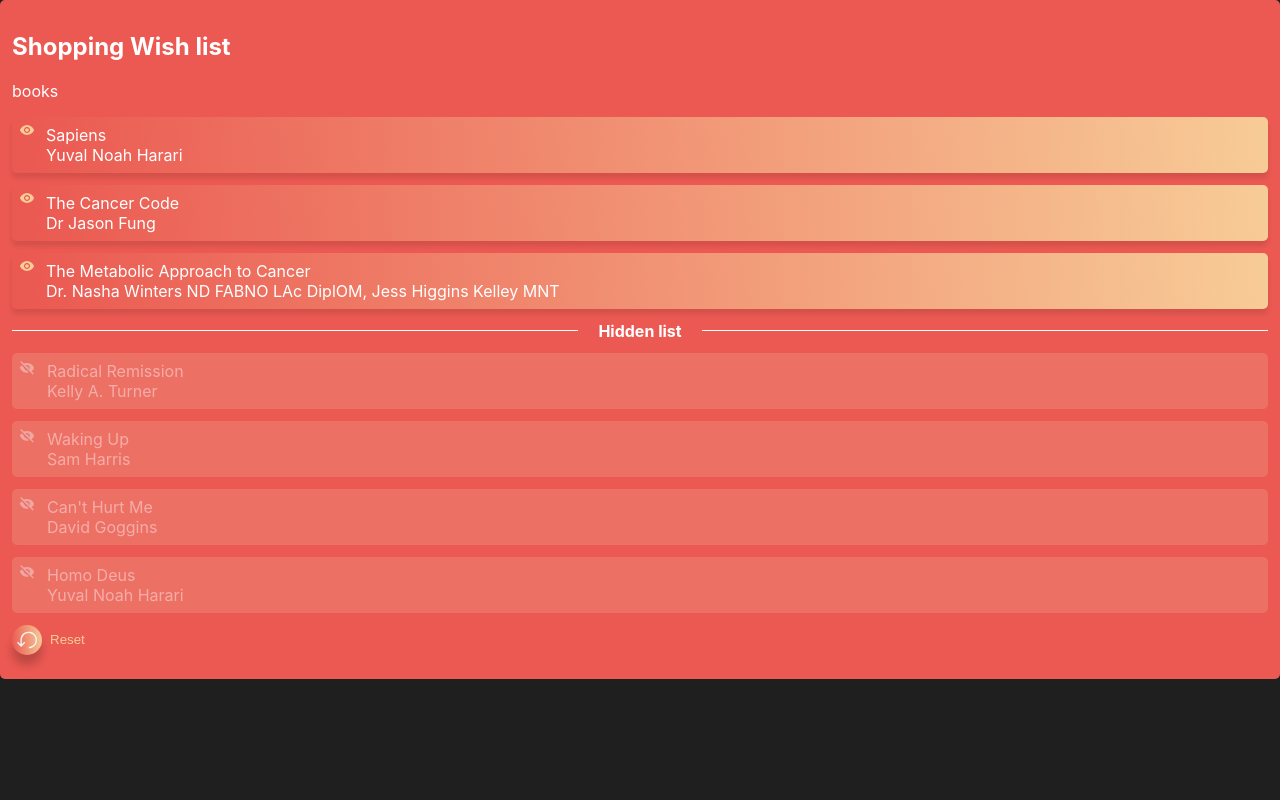
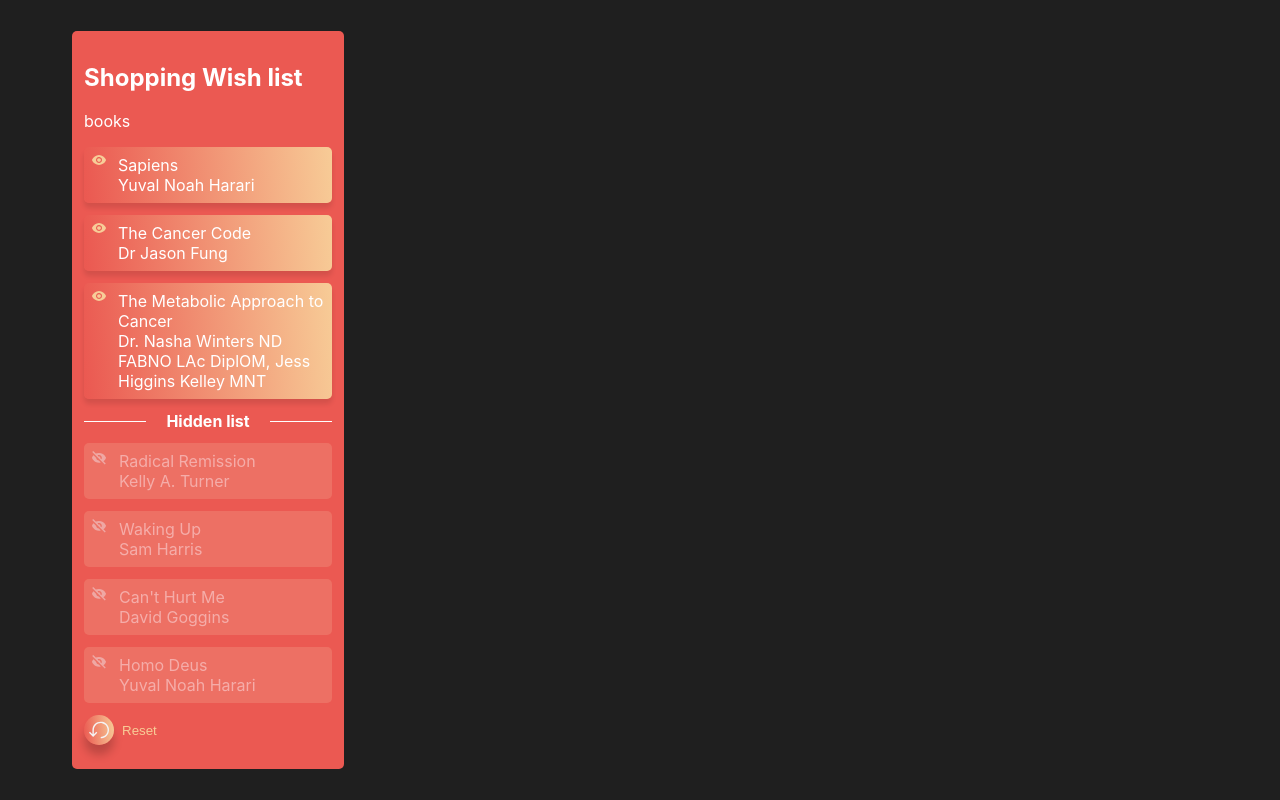
Before and after one commit to doc-E-brown/wishlist-react-typescript-coding-exercise, a React (Create React App) app: page / in a window 1280 px wide. Built offline with nearby package versions, Linux system fonts and the light colour scheme.

Commit message:
feat(wishlist): add grid layout

```diff
--- /dev/null
+++ b/src/App.module.css
@@ -0,0 +1,12 @@
+.app {
+  display: grid;
+  height: 100%;
+  justify-content: center;
+  align-content: center;
+  grid-template-columns: minmax(14rem, 17rem) minmax(17rem, 1fr);
+  column-gap: var(--space-1);
+  padding-left: var(--space-3);
+  padding-right: var(--space-5);
+  max-width: 70rem;
+  margin: auto;
+}
--- a/src/App.tsx
+++ b/src/App.tsx
@@ -1,5 +1,5 @@
 import { BookInfoPanel } from "ui/BookInfoPanel";
-import "./App.css";
+import styles from "./App.module.css";
 import { WishList } from "./ui/WishList";
 import books from "data/books.json";
 import { useState } from "react";
@@ -9,7 +9,7 @@ const App = () => {
   const [bookToDisplay, setBookToDisplay] = useState<Book | null>(null);
 
   return (
-    <main>
+    <main className={styles.app}>
       <WishList books={books} setBookToDisplay={setBookToDisplay} />
       {bookToDisplay && <BookInfoPanel book={bookToDisplay} />}
     </main>
--- a/src/App.css
+++ b/src/index.css
@@ -9,6 +9,8 @@
   --space-2: 0.75rem;
   --space-3: 1rem;
   --space-4: 1.25rem;
+  --space-5: 2rem;
+  --space-6: 3.5rem;
   --box-shadow-1: 0px 5px 5px hsla(0 0% 0% / 0.1);
   --box-shadow-2: 0px 10px 10px hsla(0 0% 0% / 0.2);
   --gradient-primary-1: linear-gradient(
@@ -16,6 +18,12 @@
     var(--primary) 1%,
     var(--primary-lighter) 100%
   );
+}
+
+html,
+body,
+#root {
+  height: 100%;
 }
 
 body {
--- a/src/index.tsx
+++ b/src/index.tsx
@@ -2,6 +2,7 @@ import React from "react";
 import ReactDOM from "react-dom/client";
 import App from "./App";
 import reportWebVitals from "./reportWebVitals";
+import "./index.css";
 
 const root = ReactDOM.createRoot(
   document.getElementById("root") as HTMLElement
```
